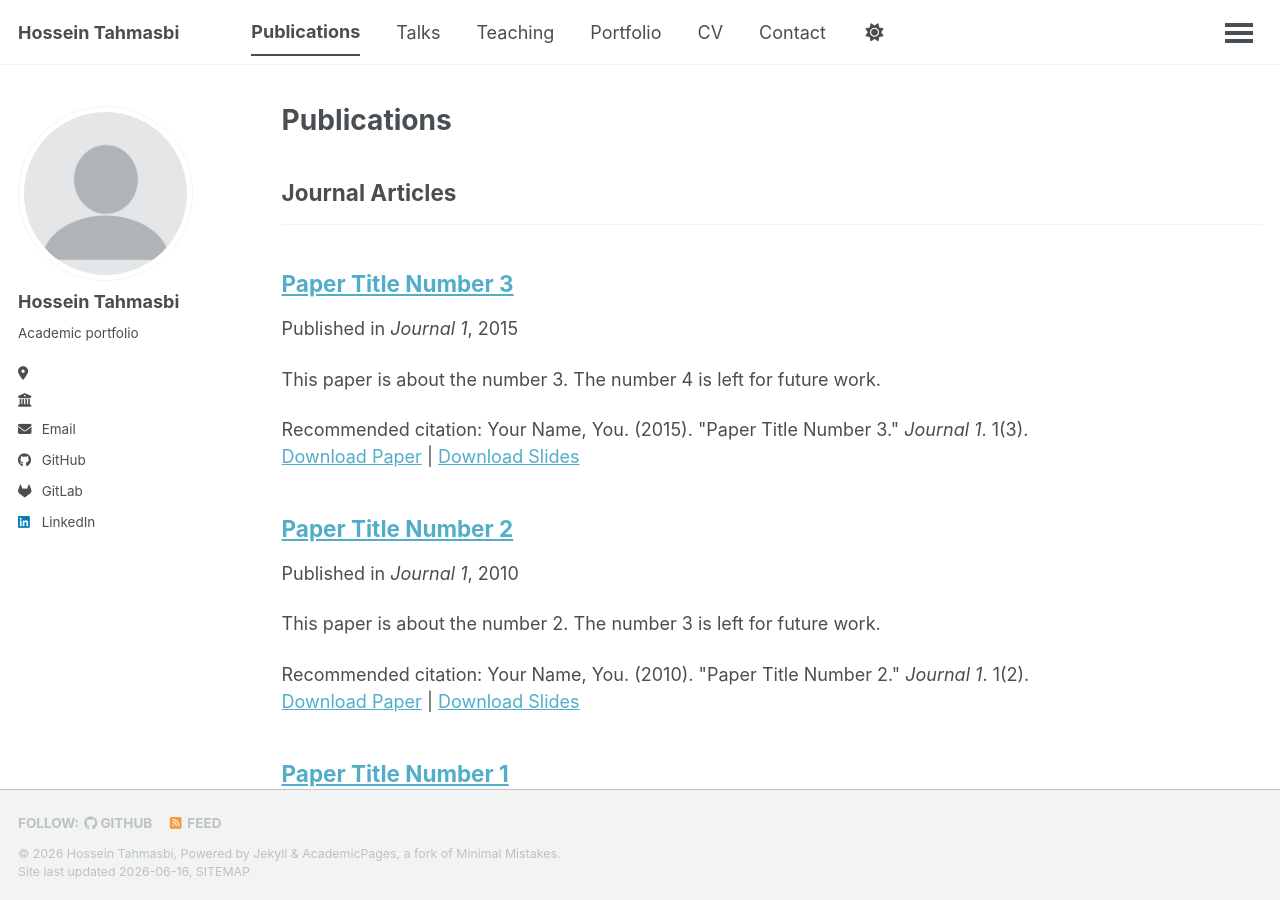
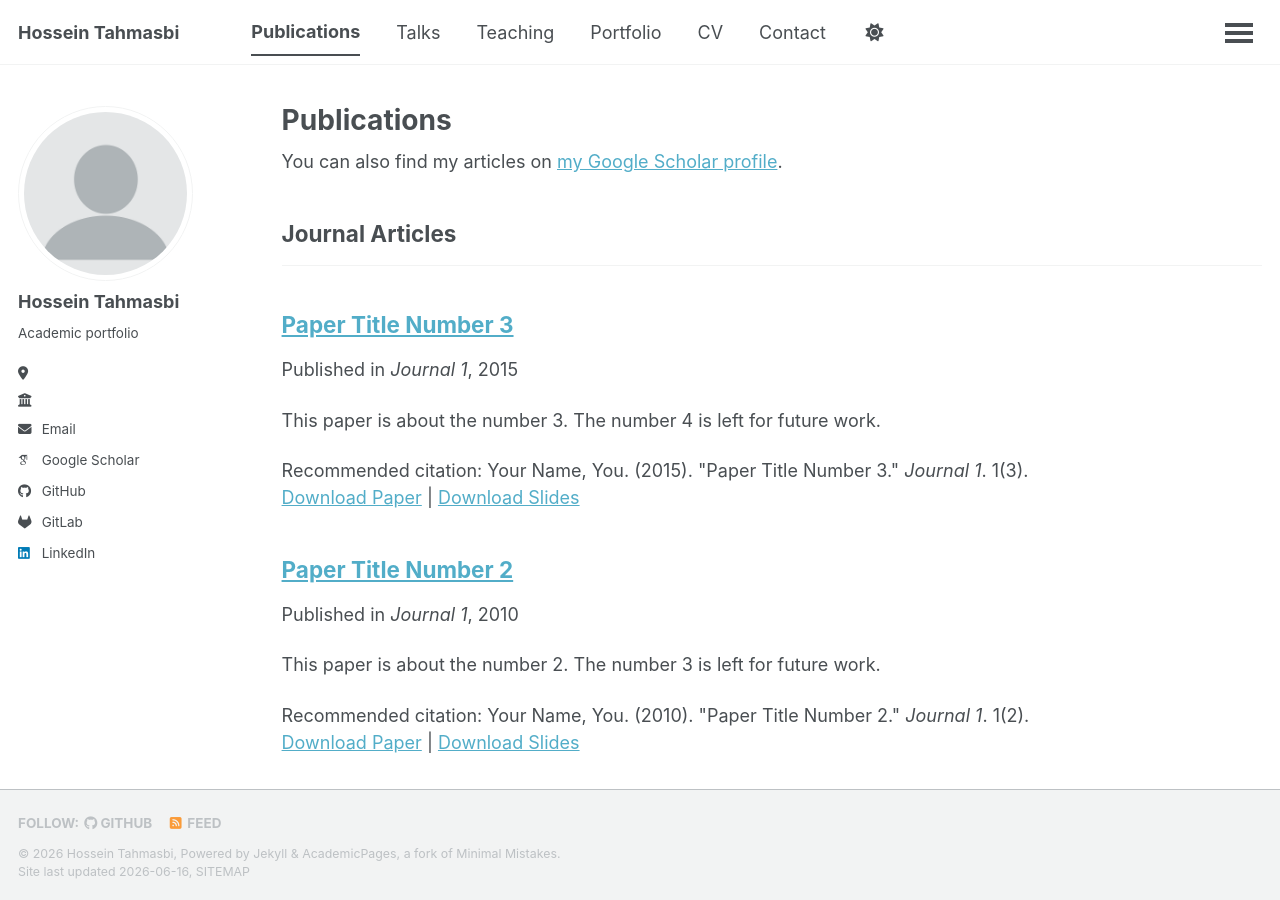
Before and after one commit to htahmasbi/htahmasbi.github.io, a Jekyll site: the page built from _pages/publications.html, in a window 1280 px wide and 900 px high. Built offline with Jekyll 4.4.1, drawn with Linux system fonts in a browser that asks for light colours; some web fonts are replaced; a script that is not in the unit is left out; part of the change alters nothing that is shown.

Commit message:
Add Google Scholar link to sidebar

```diff
--- a/_config.yml
+++ b/_config.yml
@@ -27,6 +27,8 @@ author:
   location         : ""
   employer         : ""
   email            : "h.tahmasb@gmail.com"
+
+  googlescholar    : "https://scholar.google.com/citations?user=7vJsxO8AAAAJ&hl=en"
 
   github           : "htahmasbi"
   linkedin         : "hossein-tahmasbi-492372172"
```
